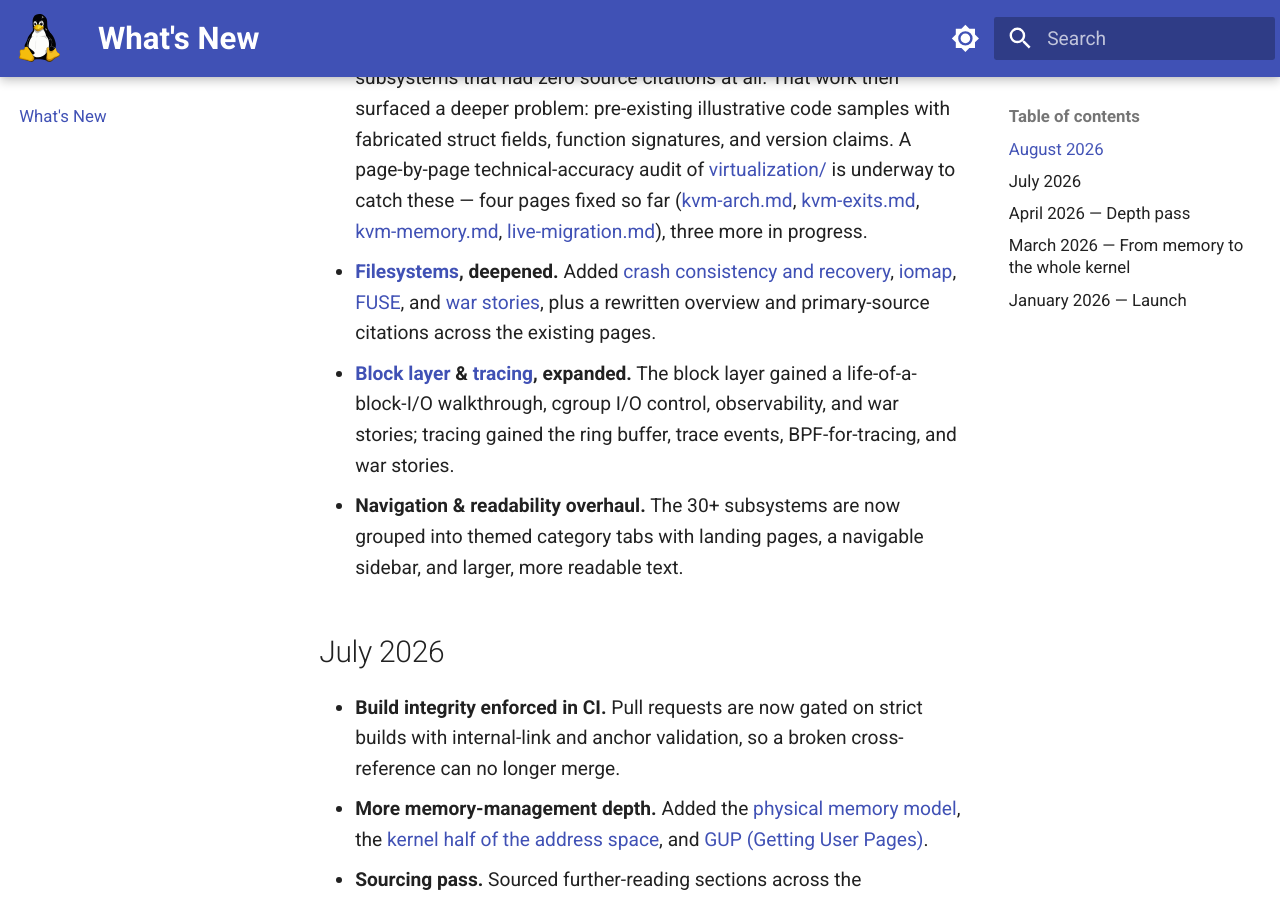
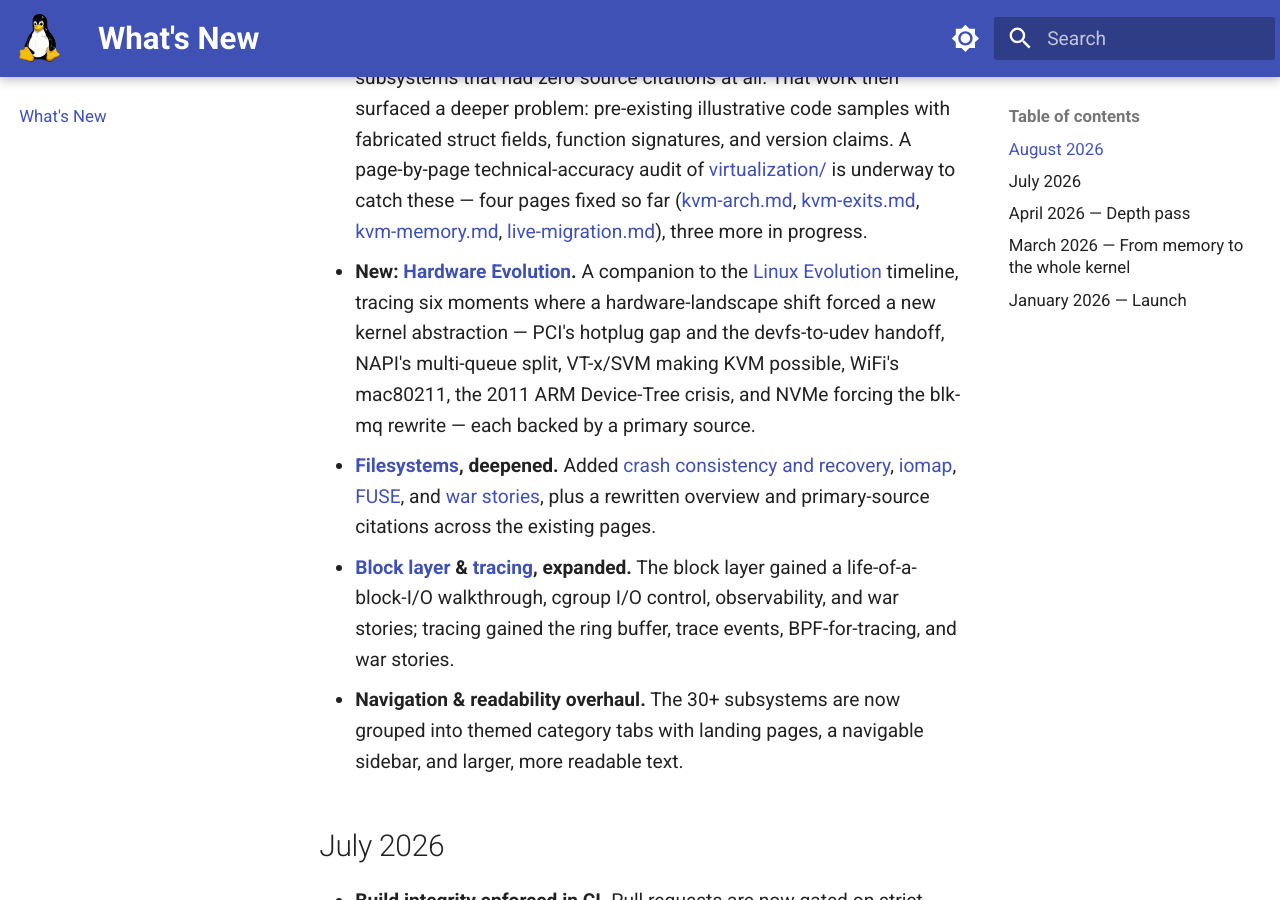
Before and after one commit to laveeshb/linux-kernel-internals, an MkDocs documentation site: the page built from docs/changelog.md, in a window 1280 px wide and 900 px high, scrolled down 1043 px. Built offline with MkDocs 1.6.1 and Material for MkDocs 9.7.7, drawn with Linux system fonts in a browser that asks for light colours.

Commit message:
changelog: add the hardware-evolution.md milestone
Landed after this PR was first opened.

```diff
--- a/docs/changelog.md
+++ b/docs/changelog.md
@@ -8,6 +8,7 @@ Big changes to the site — new sections, major expansions, and notable correcti
 - **Devices & Drivers, filled out.** The category launched with GPU/DRM, sound, input/HID, and TTY/serial queued up — all four landed this month: [GPU/DRM](drm/README.md) ([KMS and atomic modesetting](drm/kms.md), [GEM buffer objects and dma-buf](drm/gem-dmabuf.md), [command submission and the scheduler](drm/command-submission.md)), [sound/ALSA](alsa/README.md), [input/HID](input/README.md), and [TTY/serial](tty/README.md).
 - **War stories, nearly everywhere.** Dedicated war-stories pages landed across most of the site this month — [net](net/war-stories.md), [security](security/war-stories.md), [locking](locking/war-stories.md), [VFS](vfs/war-stories.md), [BPF](bpf/war-stories.md), [drivers](drivers/war-stories.md), [virtualization](virtualization/war-stories.md), [DRM](drm/war-stories.md) (two rounds), plus first-class war-stories for the new USB/ALSA/input/TTY sections. Each incident is independently verified against a primary source — a real commit, CVE, or LWN article — rather than summarized from memory.
 - **Citation integrity, twice over.** A site-wide sweep fixed broken and wrong LWN/docs.kernel.org links (including converting kernel commit citations from GitHub to git.kernel.org) and closed out the last 11 subsystems that had zero source citations at all. That work then surfaced a deeper problem: pre-existing illustrative code samples with fabricated struct fields, function signatures, and version claims. A page-by-page technical-accuracy audit of [virtualization/](virtualization/README.md) is underway to catch these — four pages fixed so far ([kvm-arch.md](virtualization/kvm-arch.md), [kvm-exits.md](virtualization/kvm-exits.md), [kvm-memory.md](virtualization/kvm-memory.md), [live-migration.md](virtualization/live-migration.md)), three more in progress.
+- **New: [Hardware Evolution](hardware-evolution.md).** A companion to the [Linux Evolution](linux-evolution.md) timeline, tracing six moments where a hardware-landscape shift forced a new kernel abstraction — PCI's hotplug gap and the devfs-to-udev handoff, NAPI's multi-queue split, VT-x/SVM making KVM possible, WiFi's mac80211, the 2011 ARM Device-Tree crisis, and NVMe forcing the blk-mq rewrite — each backed by a primary source.
 - **[Filesystems](filesystems/README.md), deepened.** Added [crash consistency and recovery](filesystems/crash-consistency.md), [iomap](filesystems/iomap.md), [FUSE](filesystems/fuse.md), and [war stories](filesystems/war-stories.md), plus a rewritten overview and primary-source citations across the existing pages.
 - **[Block layer](block/README.md) & [tracing](tracing/README.md), expanded.** The block layer gained a life-of-a-block-I/O walkthrough, cgroup I/O control, observability, and war stories; tracing gained the ring buffer, trace events, BPF-for-tracing, and war stories.
 - **Navigation & readability overhaul.** The 30+ subsystems are now grouped into themed category tabs with landing pages, a navigable sidebar, and larger, more readable text.
```
